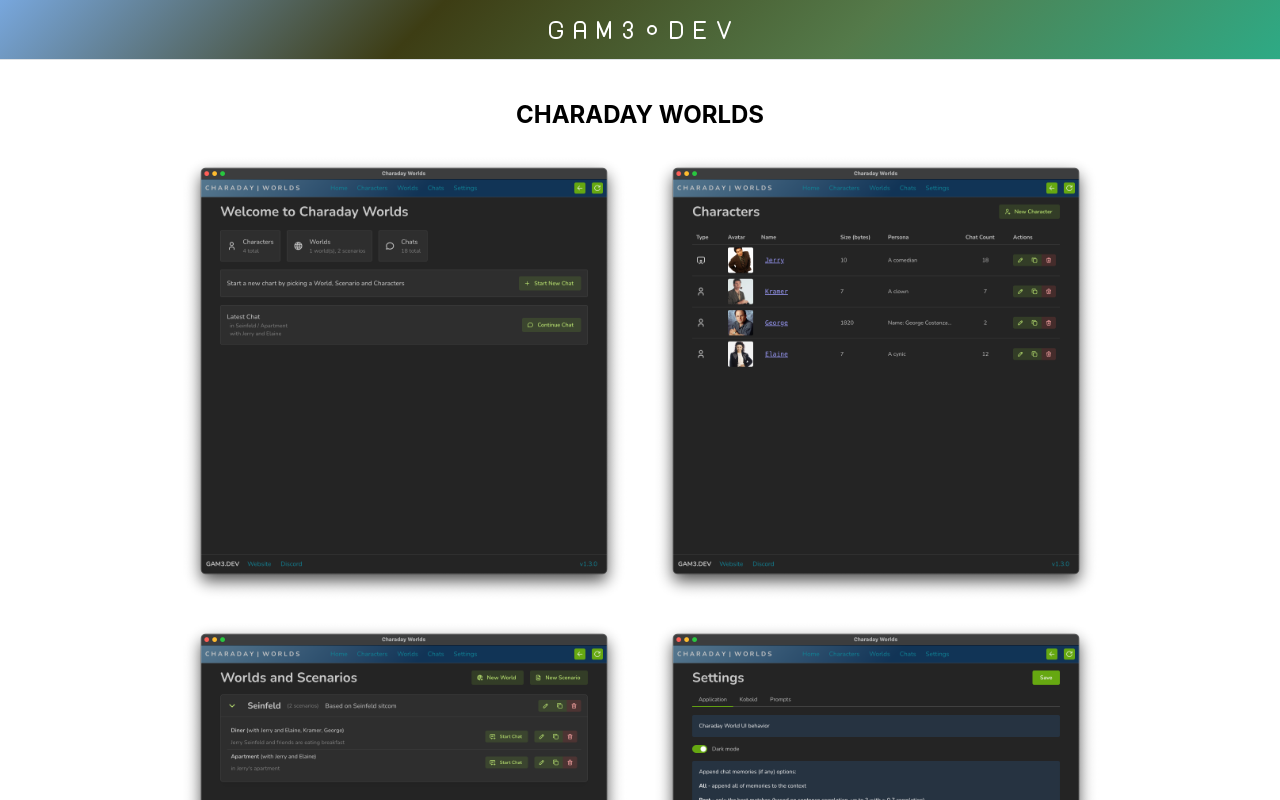
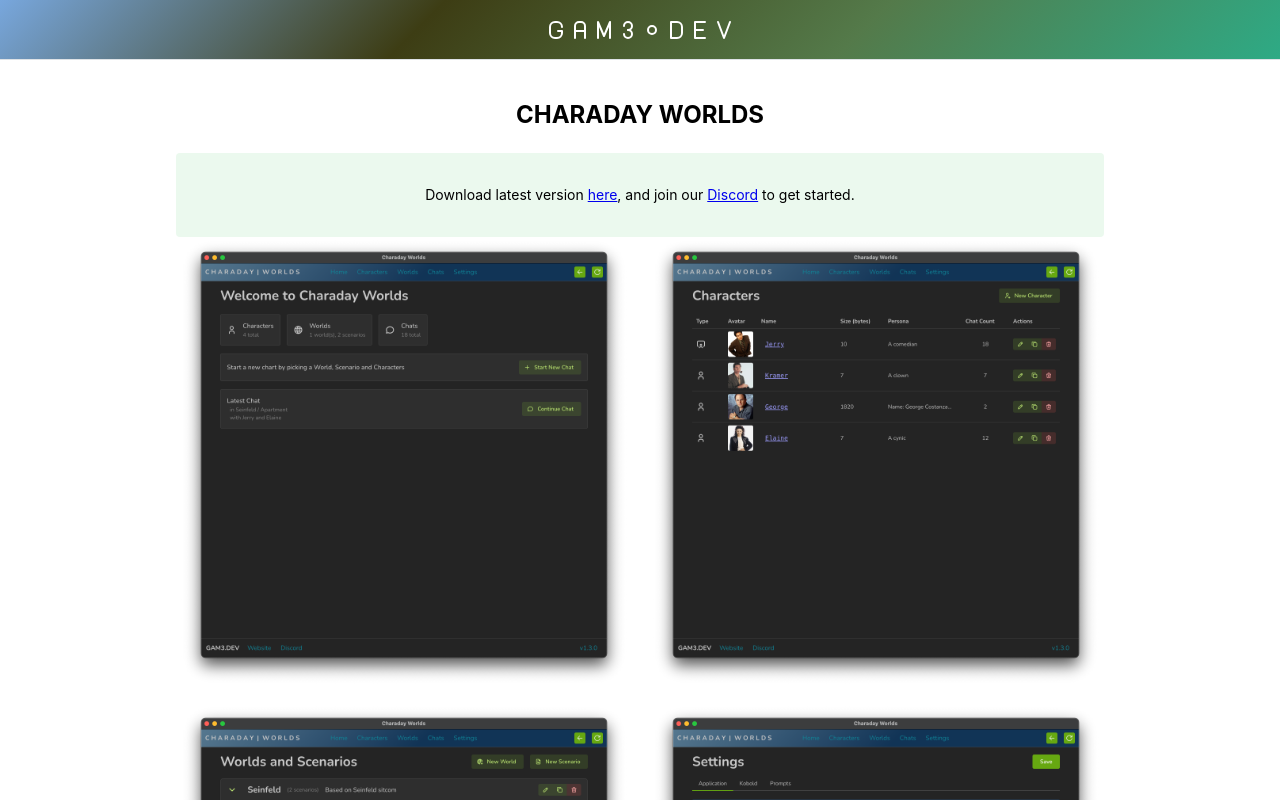
Before and after one commit to gam3dotdev/website, a Next.js app: page /charaday in a window 1280 px wide. Shown: the top 800 px of the page. Built offline with nearby package versions, Linux system fonts and the light colour scheme.

Commit message:
Download link

```diff
--- a/pages/charaday/features.mdx
+++ b/pages/charaday/features.mdx
@@ -12,14 +12,15 @@
 - Multiple character chats, add/remove characters from chats as stories unfold
 - Summarize chats and save them as long-term memories (when running out of context)
 - Use memories dynamically (RAG style) or statically
+- Model thinking and reasoning
 - Author notes
 - Suggest user's input (Impersonate)
-- Save/Load/Delete chats
+- Save/Load/Export/Delete chats
 - Edit chat messages
 - Character library
 - Character avatars
 - Lorebooks
-- Use Kobold as a backend, with latest KoboldCPP samplers support
+- Use KoboldCPP as a backend, with latest KoboldCPP samplers support
 - World and encounter editor
 - Character editor
 - Lorebook editor
--- a/pages/charaday/index.mdx
+++ b/pages/charaday/index.mdx
@@ -1,4 +1,5 @@
-import { Container, Paper, Grid } from "@mantine/core"
+import { Container, Paper, Grid, Alert } from "@mantine/core"
+import { IconDownload } from '@tabler/icons-react'
 import Image from 'next/image'
 import s1 from "../../public/screenshots/charaday/1.png"
 import s2 from "../../public/screenshots/charaday/2.png"
@@ -20,6 +21,12 @@
 </Container>
 
 <Container>
+
+  <Alert variant="light" color="green" ta="center">
+    Download latest version <a href="https://github.com/gam3dotdev/website/releases">here</a>,
+    and join our <a href="https://discord.gg/A47GfuJXU4">Discord</a> to get started.
+  </Alert>
+
   <Grid mb="xl">
     <Grid.Col span={6}>
       <div style={{ position: 'relative', width: '100%', height: '450px' }}>
@@ -164,8 +171,7 @@
     </Grid.Col>
   </Grid>
 
-  <Paper withBorder shadow="sm" style={{ padding: 20 }} bg="var(--mantine-color-gray-1)" mt="md">
-
+<Paper withBorder shadow="sm" style={{ padding: 20 }} bg="var(--mantine-color-gray-1)" mt="md">
 
 ### What is it?
 Charaday Worlds is an AI-based, roleplay-oriented app with an emphasis on rich characters and worldbuilding. Learn more about its [features](/charaday/features).
```
